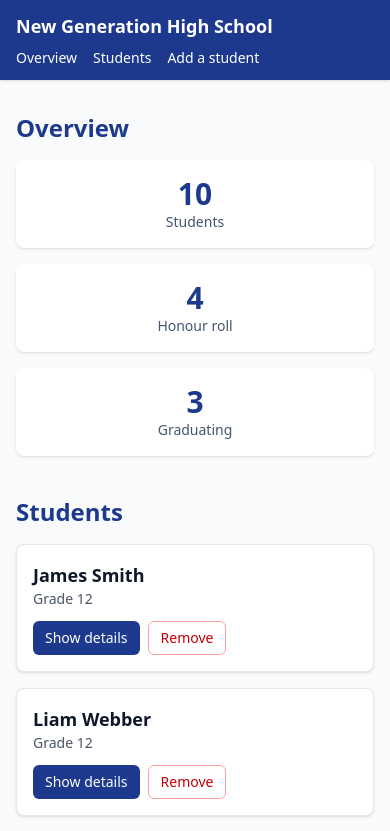
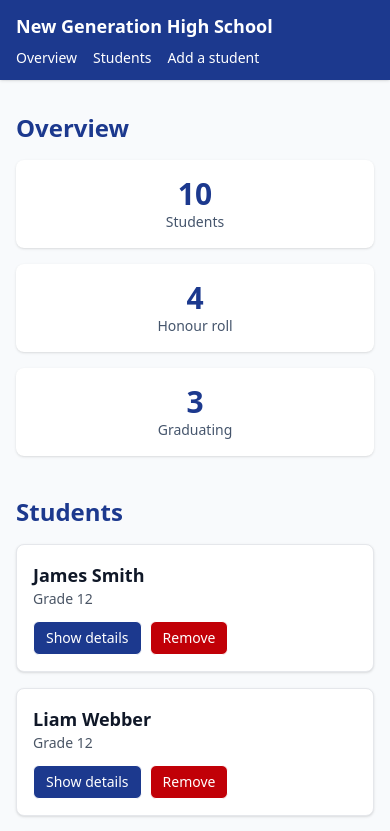
Before and after one commit to littlebassistjm/cprg306b_group6_assignment2, a Next.js app: page / in a window 390 px wide. Shown: the top 831 px of the page. Built offline with nearby package versions, Linux system fonts and the light colour scheme.

Commit message:
Changed styles of StudentCard to be more responsive and clear

```diff
--- a/components/StudentCard.tsx
+++ b/components/StudentCard.tsx
@@ -32,12 +32,12 @@ const StudentCard = ({ student, onRemove }: StudentCardProps) => {
       </div>
 
       {showDetails && (
-        <div className="flex flex-wrap items-center gap-2 rounded-md bg-gray-50 p-3">
+        <div className="flex flex-wrap items-center justify-between gap-2 rounded-md bg-gray-200 p-3">
           <p className="text-sm text-gray-800">
-            Average: <span className="font-semibold">{student.average}</span>
+            Average: <span className="font-bold">{student.average}</span>
           </p>
           {isHonourRoll && (
-            <span className="rounded-full bg-yellow-200 px-2 py-0.5 text-xs font-medium text-yellow-800">
+            <span className="rounded-full bg-yellow-500 px-2 py-1 text-xs font-medium text-yellow-100">
               Honour roll
             </span>
           )}
@@ -48,14 +48,14 @@ const StudentCard = ({ student, onRemove }: StudentCardProps) => {
         <button
           type="button"
           onClick={handleToggleDetails}
-          className="rounded-md bg-blue-900 px-3 py-1.5 text-sm font-medium text-white hover:bg-blue-800"
+          className="rounded-md border bg-blue-900 px-3 py-1.5 text-sm font-medium text-white hover:bg-white hover:border-blue-900 hover:text-blue-900"
         >
           {showDetails ? "Hide details" : "Show details"}
         </button>
         <button
           type="button"
           onClick={handleRemove}
-          className="rounded-md border border-red-300 px-3 py-1.5 text-sm font-medium text-red-700 hover:bg-red-50"
+          className="rounded-md border bg-red-700 px-3 py-1.5 text-sm font-medium text-white hover:bg-white hover:text-red-700 hover:border-red-700"
         >
           Remove
         </button>
```
